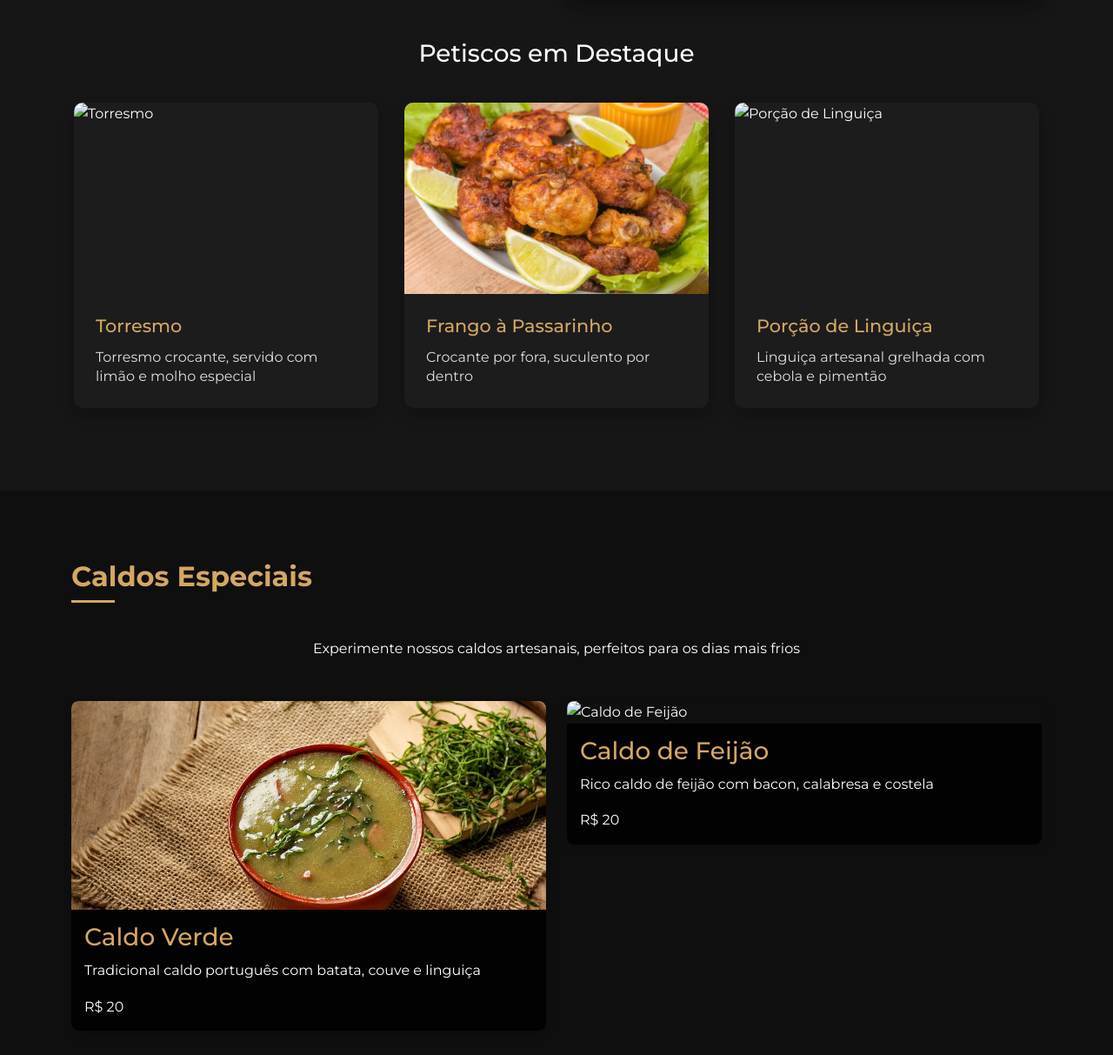
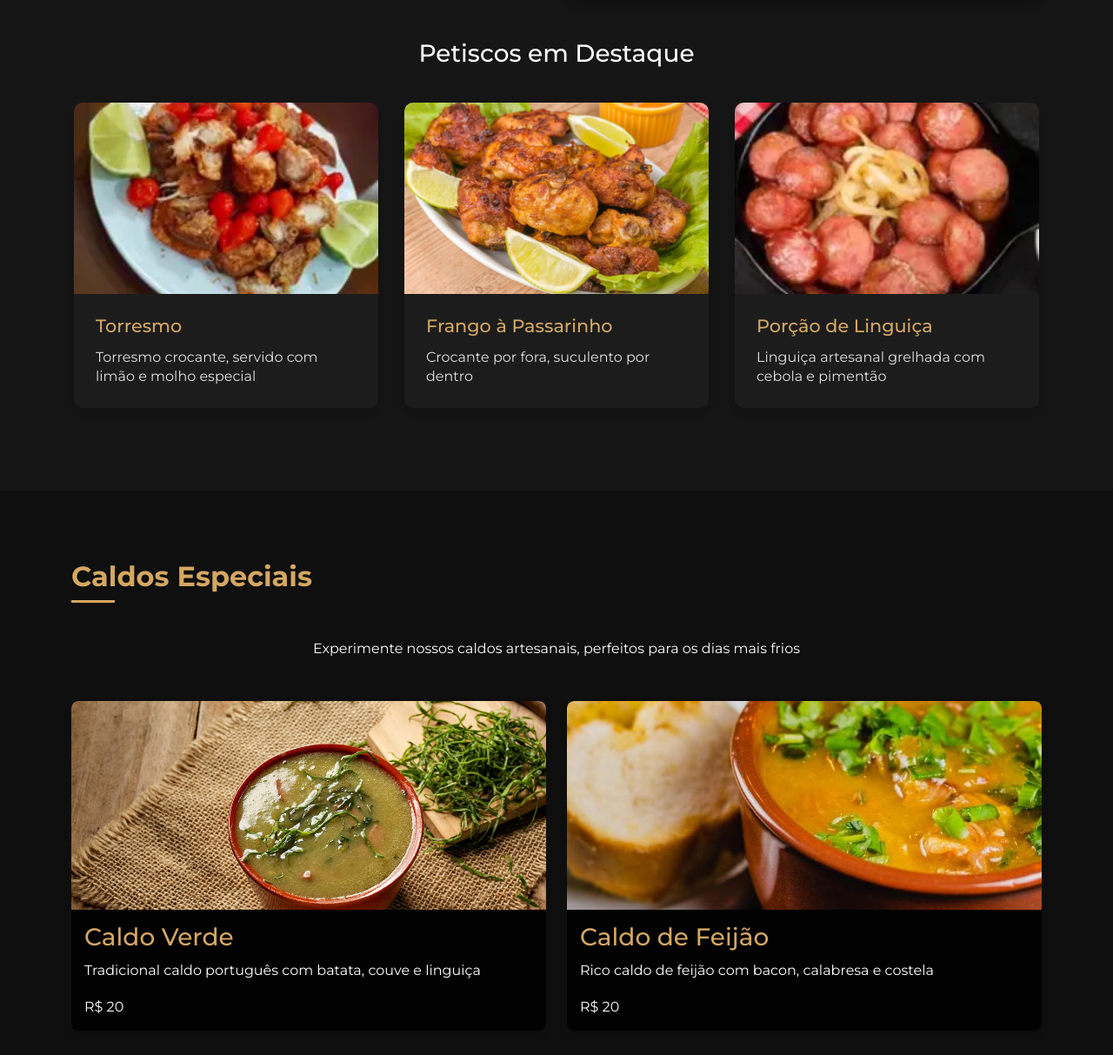
Before and after one commit to MichelAlmeida1990/SITE-DE-BEBIDAS-DO-SANTO, a website: page gastronomia.html in a window 1280 px wide. Shown: the part 913-2126 px from the top of the page at 87% size. Drawn offline with nearby package versions, Linux system fonts and the light colour scheme.

Commit message:
Correção dos cards Gastronomia

```diff
--- a/gastronomia.html
+++ b/gastronomia.html
@@ -79,7 +79,7 @@
                 <div class="row">
                     <div class="col-md-4">
                         <div class="petisco-card">
-                            <img src="./images/pratos/torresmada-e-gelada.png" alt="Torresmo" class="img-fluid">
+                            <img src="./images/porcoes/Porção De Torresmo.png" alt="Torresmo" class="img-fluid">
                             <div class="card-content">
                                 <h4>Torresmo</h4>
                                 <p>Torresmo crocante, servido com limão e molho especial</p>
@@ -99,7 +99,7 @@
 
                     <div class="col-md-4">
                         <div class="petisco-card">
-                            <img src="./images/pratos/porcao-de-linguica-com-cebola.avif" alt="Porção de Linguiça" class="img-fluid">
+                            <img src="./images/porcoes/Porção Calabresa Defumada.png" alt="Porção de Linguiça" class="img-fluid">
                             <div class="card-content">
                                 <h4>Porção de Linguiça</h4>
                                 <p>Linguiça artesanal grelhada com cebola e pimentão</p>
@@ -130,7 +130,7 @@
                 </div>
                 <div class="col-md-6" data-aos="fade-up" data-aos-delay="100">
                     <div class="caldo-feature">
-                        <img src="./images/pratos/20210621144120_capa-site-caldo-feij-o.jpg" alt="Caldo de Feijão" class="img-fluid">
+                        <img src="./images/caldos/caldo-feijao.jpg" alt="Caldo de Feijão" class="img-fluid">
                         <div class="caldo-info">
                             <h3>Caldo de Feijão</h3>
                             <p>Rico caldo de feijão com bacon, calabresa e costela</p>
```
Also changed, not shown: images/torresmo.png (added).
